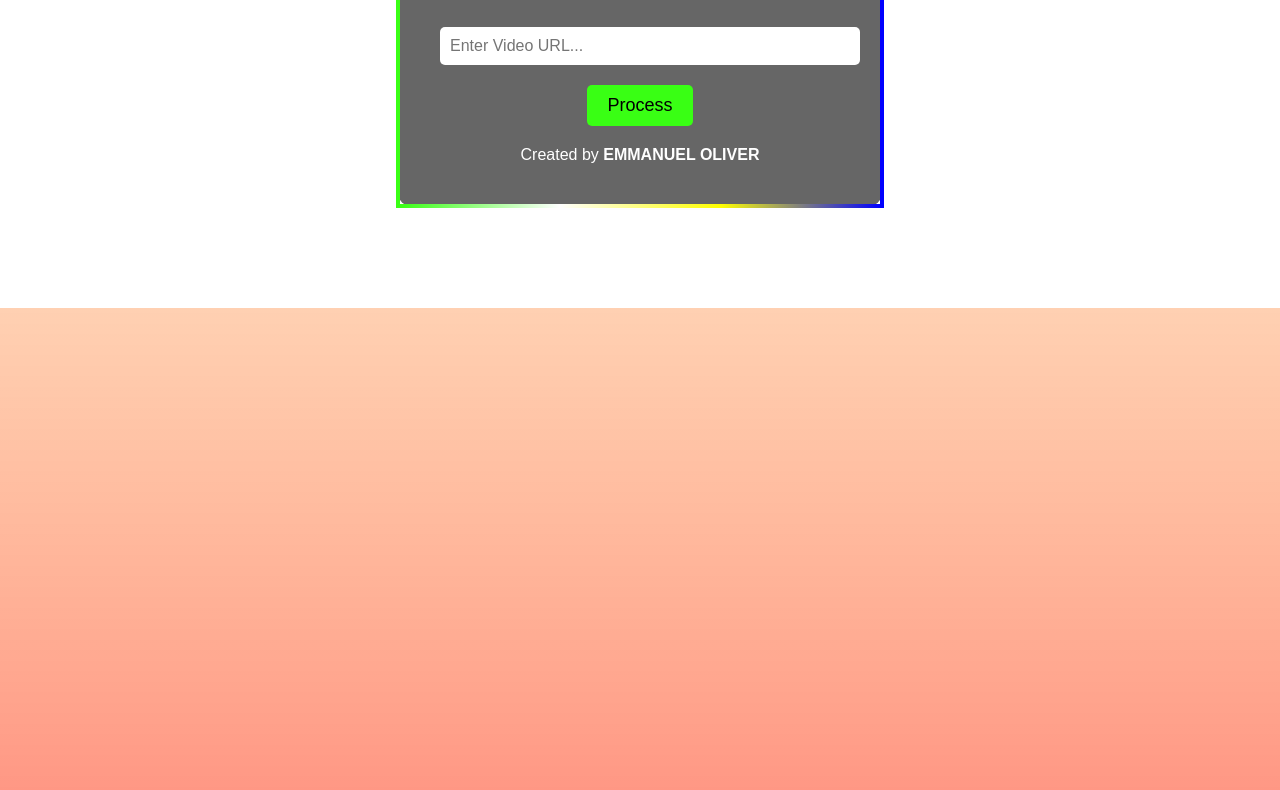
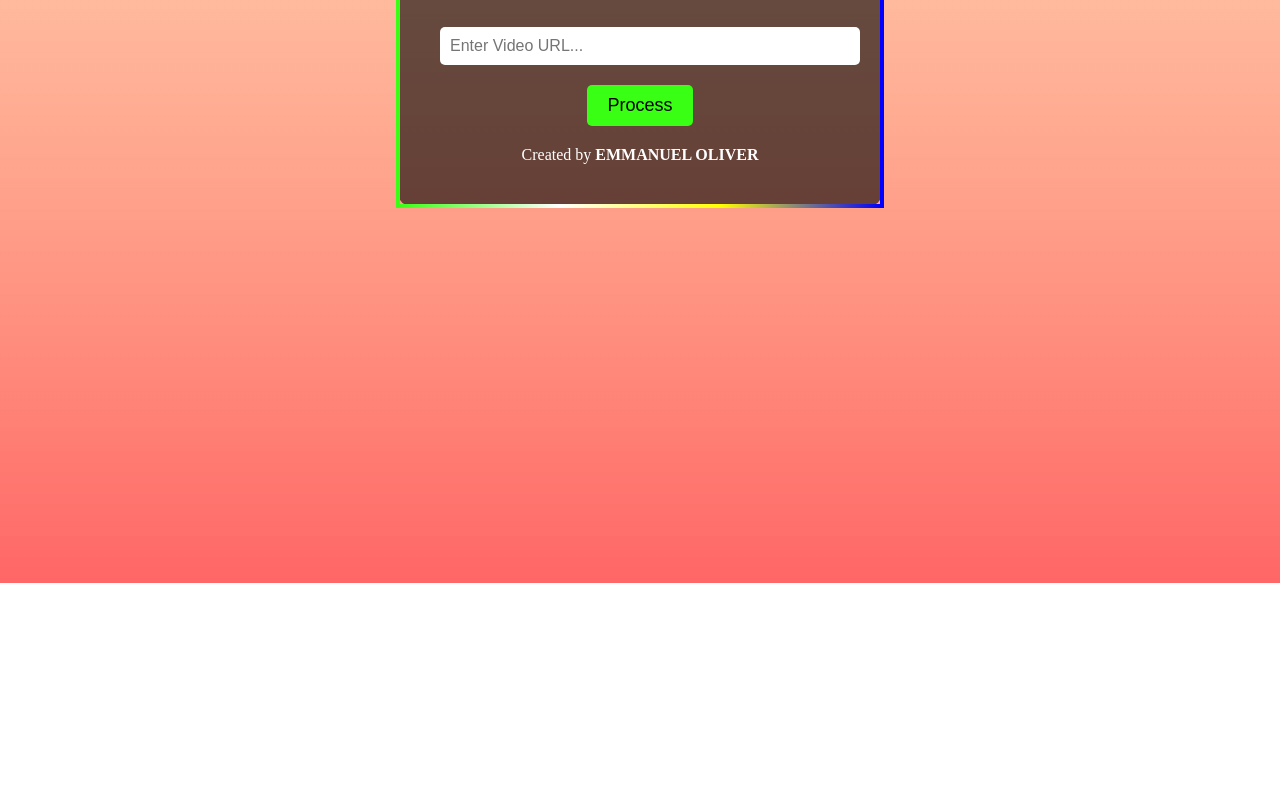
Before and after one commit to Star305/STAR-MD, a plain HTML site: page index.html in a window 1280 px wide. Shown: the part 217-1007 px from the top of the page. After the commit the page ends 800 px from the top, so only its background shows below. Drawn offline with Linux system fonts and the light colour scheme.

Commit message:
Update style.css

```diff
--- a/style.css
+++ b/style.css
@@ -1,9 +1,19 @@
-body {
+ {
   margin: 0;
   padding: 0;
+  width: 100%;
+  height: 100%;
   background: transparent;
-  font-family: Arial, sans-serif;
   overflow: hidden;
+}
+
+#molten {
+  position: fixed;
+  top: 0;
+  left: 0;
+  z-index: 0;
+  width: 100%;
+  height: 100%;
 }
 
 .container {
@@ -14,13 +24,15 @@ body {
   text-align: center;
   padding: 40px;
   border: 4px solid;
-  border-image: linear-gradient(90deg, neongreen, white, yellow, blue) 1;
+  border-image: linear-gradient(90deg, #39ff14, #fff, #ff0, #00f) 1;
   border-radius: 20px;
   background-color: rgba(0, 0, 0, 0.6);
   animation: border-rotate 5s linear infinite;
+  color: white;
 }
 
-@keyframes border-rotate {0% { border-image: linear-gradient(90deg, #39ff14, #fff, #ff0, #00f) 1; }
+@keyframes border-rotate {
+  0% { border-image: linear-gradient(90deg, #39ff14, #fff, #ff0, #00f) 1; }
   50% { border-image: linear-gradient(90deg, #00f, #ff0, #fff, #39ff14) 1; }
   100% { border-image: linear-gradient(90deg, #39ff14, #fff, #ff0, #00f) 1; }
 }
@@ -29,7 +41,7 @@ body {
   width: 100%;
   padding: 10px;
   font-size: 16px;
-  margin: 20px 0;
+margin: 20px 0;
   border: none;
   outline: none;
   border-radius: 5px;
@@ -45,10 +57,6 @@ body {
   color: #000;
 }
 
-.title {
-  color: white;
-}
-
 footer {
   margin-top: 20px;
   color: #fff;
```
